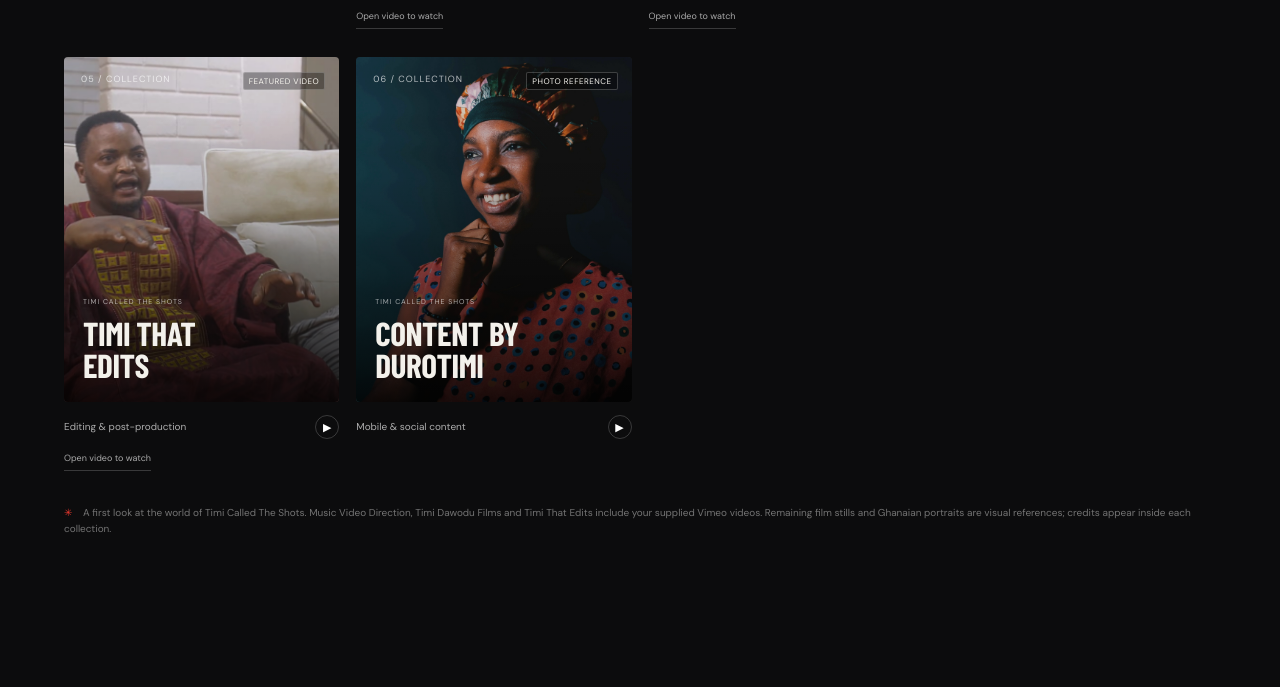
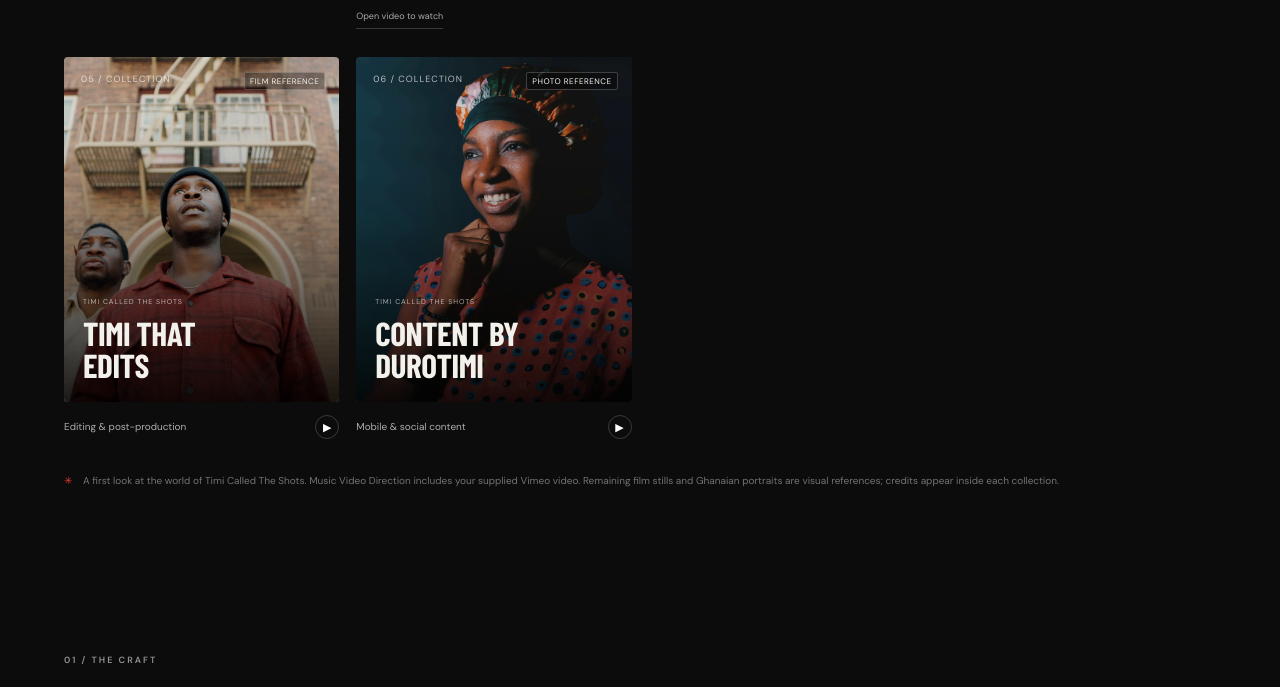
Before and after one commit to TimiDawodu/TimiCalledTheShots, a plain HTML site: page dist/index.html in a window 1280 px wide. Shown: the part 1385-2072 px from the top of the page. Drawn offline with nearby package versions, Linux system fonts and the light colour scheme; a web font is replaced by a local one.

Commit message:
Remove Habbey ad from Films and Editing collections

```diff
--- a/dist/app.js
+++ b/dist/app.js
@@ -3,14 +3,13 @@
 const collections = [
   {id:'cinematography',name:'Timi Called The Shots',title:'TIMI CALLED<br>THE SHOTS',type:'video',craft:'Cinematography',image:'hero',description:'General cinematography and short-form visual stories. Intentional light, composition and movement, shaped around the story.',video:null},
   {id:'direction',name:'Director Durotimi',title:'DIRECTOR<br>DUROTIMI',type:'video',craft:'Music video direction',image:'direction-video',description:'Music video direction for artists with something to say. A visual world built around the music, from concept through the final frame.',video:{provider:'vimeo',id:'1248392519',previewStart:0.1,previewEnd:60,title:'ads',url:'https://vimeo.com/1248392519'}},
-  {id:'films',name:'Timi Dawodu Films',title:'TIMI DAWODU<br>FILMS',type:'video',craft:'Narrative & documentary',image:'films-video',description:'The home for narrative films, documentaries and longer-form cinematic storytelling under Timi’s directorial vision.',video:{provider:'vimeo',id:'905012130',previewStart:0.1,previewEnd:191,title:'Habbey Homes Funny AD',url:'https://vimeo.com/905012130'}},
+  {id:'films',name:'Timi Dawodu Films',title:'TIMI DAWODU<br>FILMS',type:'video',craft:'Narrative & documentary',image:'film',description:'The home for narrative films, documentaries and longer-form cinematic storytelling under Timi’s directorial vision.',video:null},
   {id:'photography',name:'Timagery',title:'TIMAGERY',type:'photo',craft:'Photography',image:'photo',description:'Portraits, editorial and artist imagery. Photography built on the belief that a great image tells the story before a single word is read.',video:null},
-  {id:'editing',name:'Timi That Edits',title:'TIMI THAT<br>EDITS',type:'video',craft:'Editing & post-production',image:'films-video',description:'The craft of shaping footage into feeling. Editing, rhythm and finishing that give a story its final form.',video:{provider:'vimeo',id:'905012130',previewStart:0.1,previewEnd:191,title:'Habbey Homes Funny AD',url:'https://vimeo.com/905012130'}},
+  {id:'editing',name:'Timi That Edits',title:'TIMI THAT<br>EDITS',type:'video',craft:'Editing & post-production',image:'edit',description:'The craft of shaping footage into feeling. Editing, rhythm and finishing that give a story its final form.',video:null},
   {id:'mobile',name:'Content By Durotimi',title:'CONTENT BY<br>DUROTIMI',type:'video',craft:'Mobile & social content',image:'mobile',description:'Mobile and social-first event content, built for the way people watch on their phones.',video:null}
 ];
 const imageCredits={"hero": {"label": "Moonlight · Barry Jenkins · A24", "url": "https://a24films.com/films/moonlight", "kind": "FILM REFERENCE"}, "directing": {"label": "Waves · Trey Edward Shults · A24", "url": "https://a24films.com/films/waves", "kind": "FILM REFERENCE"}, "film": {"label": "The Green Knight · David Lowery · A24", "url": "https://a24films.com/films/the-green-knight", "kind": "FILM REFERENCE"}, "edit": {"label": "The Last Black Man in San Francisco · Joe Talbot · A24", "url": "https://a24films.com/films/the-last-black-man-in-san-francisco", "kind": "FILM REFERENCE"}, "photo": {"label": "Stephen Tettey Atsu · Tema, Ghana · Unsplash", "url": "https://unsplash.com/photos/a-woman-with-braids-and-a-white-shirt-rltN2NMmAdI", "kind": "PHOTO REFERENCE"}, "mobile": {"label": "Stephen Tettey Atsu · Tema, Ghana · Unsplash", "url": "https://unsplash.com/photos/a-woman-wearing-a-colorful-dress-and-a-head-scarf-3YrGQ9W2sh0", "kind": "PHOTO REFERENCE"}};
 imageCredits['direction-video']={label:'ads · Oluwadurotimi Dawodu · Vimeo',url:'https://vimeo.com/1248392519',kind:'FEATURED VIDEO'};
-imageCredits['films-video']={label:'Habbey Homes Funny AD · Oluwadurotimi Dawodu · Vimeo',url:'https://vimeo.com/905012130',kind:'FEATURED VIDEO'};
 const rail=document.querySelector('#collectionRail');
 const dialog=document.querySelector('#projectDialog');
 const content=document.querySelector('#dialogContent');
--- a/dist/assets/credits.json
+++ b/dist/assets/credits.json
@@ -28,10 +28,5 @@
     "label": "Stephen Tettey Atsu · Tema, Ghana · Unsplash",
     "url": "https://unsplash.com/photos/a-woman-wearing-a-colorful-dress-and-a-head-scarf-3YrGQ9W2sh0",
     "kind": "PHOTO REFERENCE"
-  },
-  "films-video": {
-    "label": "Habbey Homes Funny AD · Oluwadurotimi Dawodu · Vimeo",
-    "url": "https://vimeo.com/905012130",
-    "kind": "FEATURED VIDEO"
   }
 }
--- a/dist/index.html
+++ b/dist/index.html
@@ -31,7 +31,7 @@
   <div class="section-head"><div><div class="eyebrow muted">THE CREATIVE UNIVERSE</div><h2>One vision. Different lenses.</h2></div><span class="collection-count">06 COLLECTIONS</span></div>
   <div class="filter-bar" role="group" aria-label="Filter collections"><button class="selected" data-filter="all" aria-pressed="true">All collections</button><button data-filter="video" aria-pressed="false">Motion</button><button data-filter="photo" aria-pressed="false">Photography</button><span>SELECT A COLLECTION TO EXPLORE</span></div>
   <div class="collection-rail" id="collectionRail"></div>
-  <p class="collection-note"><span>✳</span> A first look at the world of Timi Called The Shots. Music Video Direction, Timi Dawodu Films and Timi That Edits include your supplied Vimeo videos. Remaining film stills and Ghanaian portraits are visual references; credits appear inside each collection.</p>
+  <p class="collection-note"><span>✳</span> A first look at the world of Timi Called The Shots. Music Video Direction includes your supplied Vimeo video. Remaining film stills and Ghanaian portraits are visual references; credits appear inside each collection.</p>
 </section>
 <section class="manifesto section" id="craft">
   <div class="eyebrow muted">01 / THE CRAFT</div>
```
Also changed, not shown: dist/assets/films-video.jpg (deleted).
